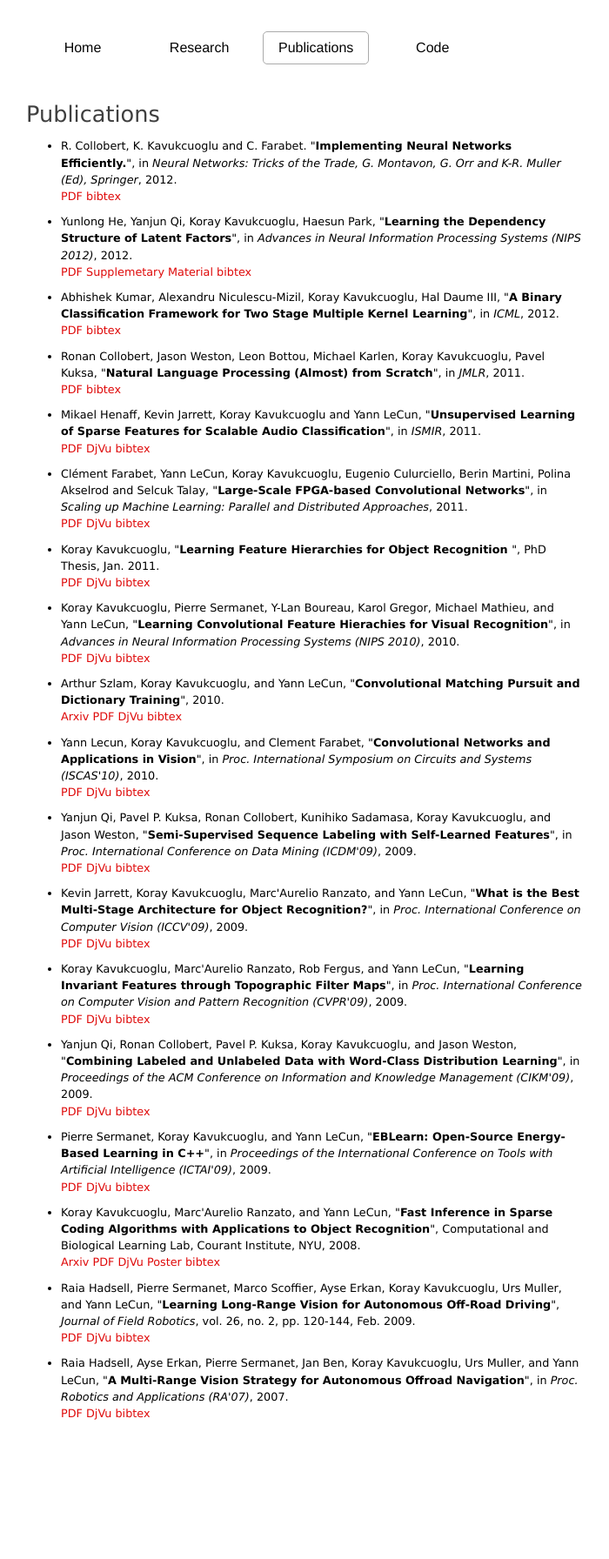
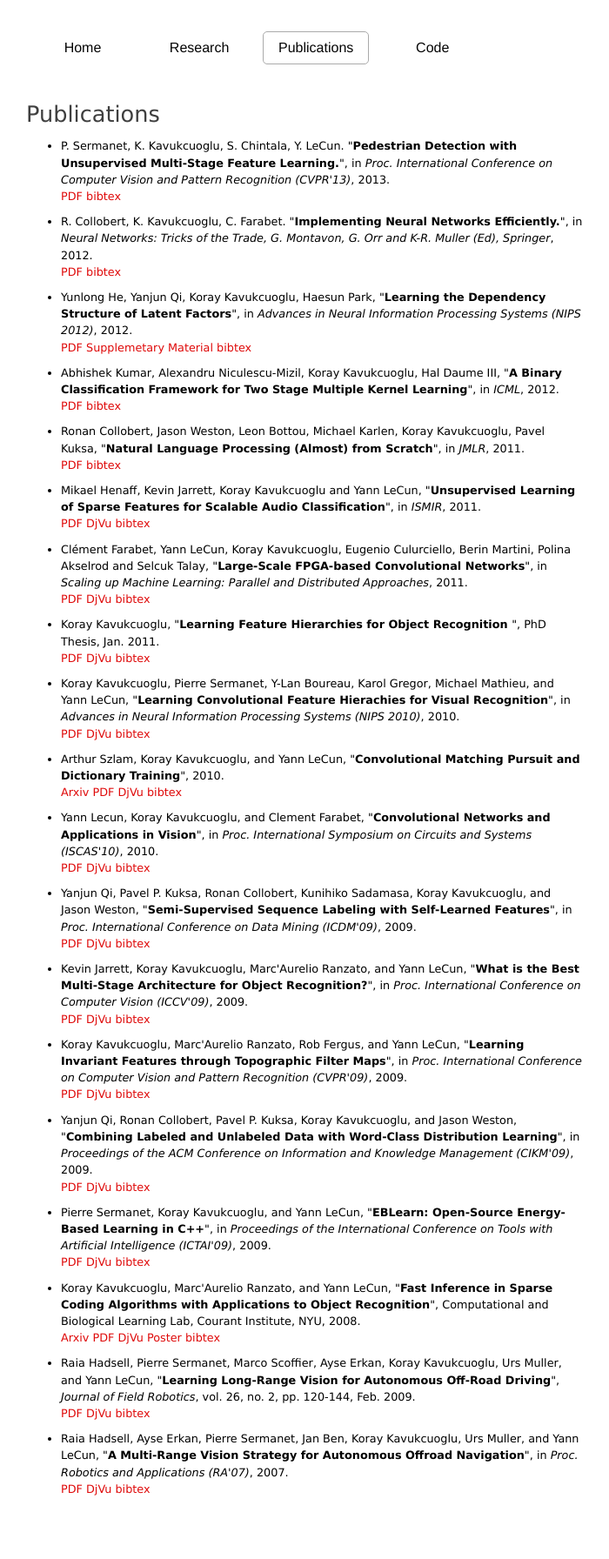
Before and after one commit to koraykv/koraykv.github.com, a Jekyll site: the page built from publications.md, in a window 1280 px wide. Shown: the whole page at 87% size, without its empty margins (290-990 px from the left). Built offline with Jekyll 4.4.1, drawn with Linux system fonts in a browser that asks for light colours; before the commit the page ends 1705 px from its top, so only the background shows below that.

Commit message:
add pierre's pedestrian detection

```diff
--- a/publications.md
+++ b/publications.md
@@ -10,7 +10,25 @@ id: publications
 <ul>
 
 <li>
-<div id="ronan-nntricks-2012">R. Collobert, K. Kavukcuoglu and C. Farabet. "<B>Implementing Neural Networks Efficiently.</B>", in <EM>Neural Networks: Tricks of the Trade, G. Montavon, G. Orr and K-R. Muller (Ed), Springer</EM>, 2012.
+<div id="sermanet-cvpr-2013">P. Sermanet, K. Kavukcuoglu, S. Chintala, Y. LeCun. "<B>Pedestrian Detection with Unsupervised Multi-Stage Feature Learning.</B>", in <EM>Proc. International Conference on Computer Vision and Pattern Recognition (CVPR'13)</EM>, 2013.
+
+<br>
+<a href="http://cs.nyu.edu/~koray/publis/sermanet-cvpr-2013.pdf">PDF</a>
+<a href="#" onclick="toggle_visibility('bib-sermanet-cvpr-2013');return false;">bibtex</a>
+</div>
+<div class="bibtex" id="bib-sermanet-cvpr-2013" >
+<pre><code>@incollection{sermanet-cvpr-2013,
+  title = {Pedestrian Detection with Unsupervised Multi-Stage Feature Learning},
+  author = {P. Sermanet and K. Kavukcuoglu and S. Chintala and Y. LeCun},
+  booktitle = {Proc. International Conference on Computer Vision and Pattern Recognition (CVPR'13)},
+  publisher = {IEEE},
+  year = {2013}
+}
+</code></pre></div>
+</li>
+
+<li>
+<div id="ronan-nntricks-2012">R. Collobert, K. Kavukcuoglu, C. Farabet. "<B>Implementing Neural Networks Efficiently.</B>", in <EM>Neural Networks: Tricks of the Trade, G. Montavon, G. Orr and K-R. Muller (Ed), Springer</EM>, 2012.
 
 <br>
 <a href="http://cs.nyu.edu/~koray/publis/ronan-nntricks-2012.pdf">PDF</a>
```
